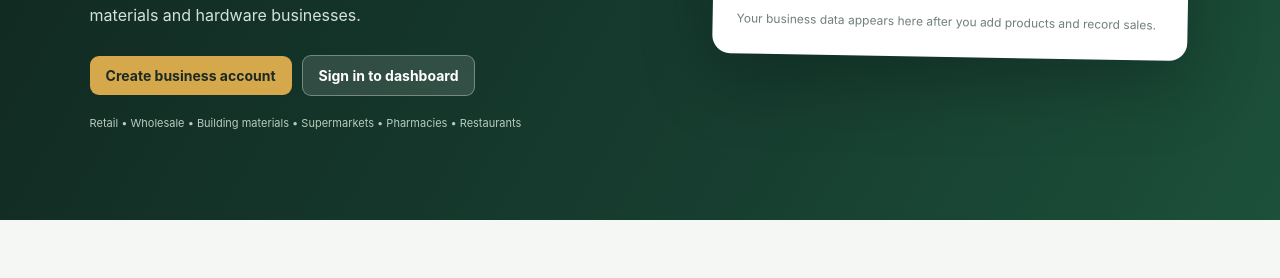
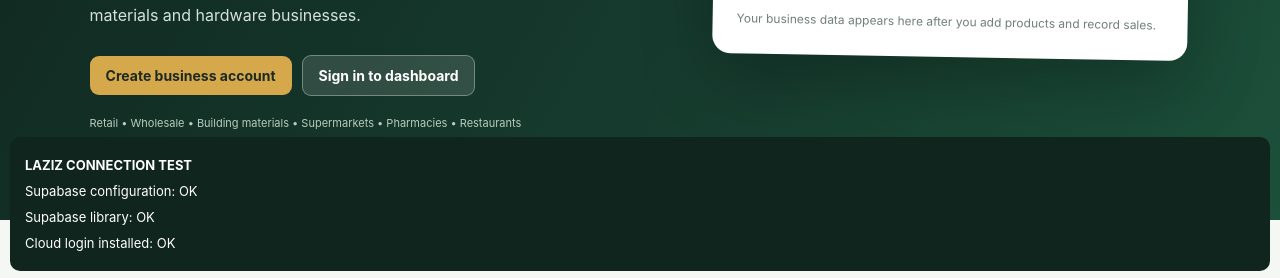
Before and after one commit to laziz991/LAZIZ, a plain HTML site: page index.html in a window 1280 px wide. Shown: the part 519-797 px from the top of the page. Drawn offline with nearby package versions, Linux system fonts and the light colour scheme.

Commit message:
Update index.html

```diff
--- a/index.html
+++ b/index.html
@@ -114,7 +114,37 @@ function toast(msg){$('#toastroot').innerHTML=`<div class="toast">${esc(msg)}</d
 $('#year').textContent=new Date().getFullYear();
 let saved=localStorage.getItem(sessionKey);if(saved){let u=db.users.find(x=>x.id===saved);if(u){current=u;openApp()}}
 </script>
-<script src="supabase-config.js"></script>
 <script src="https://cdn.jsdelivr.net/npm/@supabase/supabase-js@2"></script>
 <script src="cloud-integration.js"></script>
-</body></html>
+
+<script>
+window.addEventListener('load', function () {
+  const configOK = !!(
+    window.LAZIZ_SUPABASE_CONFIG &&
+    window.LAZIZ_SUPABASE_CONFIG.url &&
+    window.LAZIZ_SUPABASE_CONFIG.publishableKey
+  );
+
+  const libraryOK = !!(
+    window.supabase &&
+    window.supabase.createClient
+  );
+
+  const cloudLoginOK = typeof window.authForm === 'function' &&
+    window.authForm.toString().includes('Forgot password');
+
+  const report = document.createElement('div');
+  report.style.cssText =
+    'position:fixed;bottom:10px;left:10px;right:10px;z-index:99999;background:#10251e;color:white;padding:15px;border-radius:10px;font-size:13px;line-height:2';
+
+  report.innerHTML =
+    '<b>LAZIZ CONNECTION TEST</b><br>' +
+    'Supabase configuration: ' + (configOK ? 'OK' : 'FAILED') + '<br>' +
+    'Supabase library: ' + (libraryOK ? 'OK' : 'FAILED') + '<br>' +
+    'Cloud login installed: ' + (cloudLoginOK ? 'OK' : 'FAILED');
+
+  document.body.appendChild(report);
+});
+</script>
+</body>
+</html>
```
